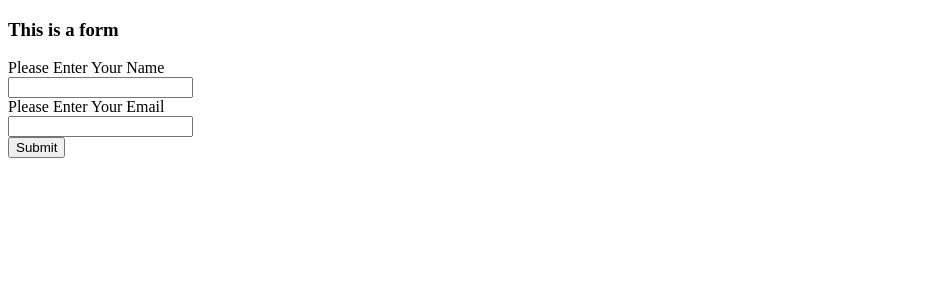
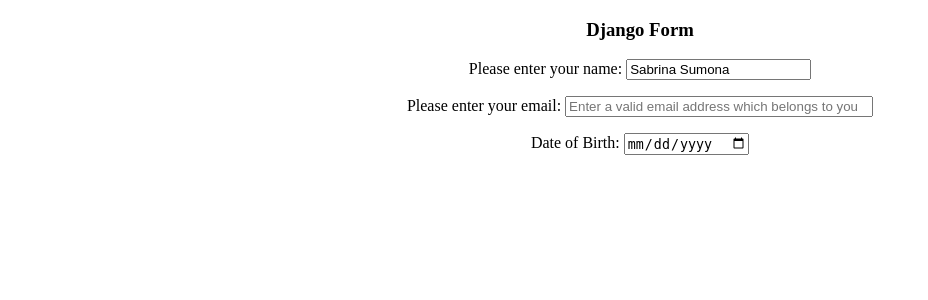
Before and after one commit to Sabrina-Sumona/Django-Musicians_App, a Django app: page /my_app/form/ in a window 1280 px wide. Shown: the top 300 px of the page, without its empty margins (0-928 px from the left). Run offline with Django 3.2, Linux system fonts and the light colour scheme.

Commit message:
Creating a Django Form

```diff
--- a/Static/my_app/CSS/style.css
+++ b/Static/my_app/CSS/style.css
@@ -2,3 +2,7 @@ img {
   width: 30%;
   height: 30%;
 }
+
+form{
+  text-align: center;
+}
--- /dev/null
+++ b/my_app/form.py
@@ -0,0 +1,15 @@
+from django import forms
+# here forms is bulit in library & CharField(), EmailField() etc are library FUNCTIONS
+class user_form(forms.Form):
+    # all fields are required by default
+    # but can make it false
+    # initial is similar as value of input field
+    please_enter_your_name = forms.CharField(required=False, initial="Sabrina Sumona")
+    # automatically creates label by removing _ and converting the 1st char into Uppercase
+    # but we can modify it
+    # django does not provide place holder as core argument
+    # but we can create it by using widget
+    # we can also add style using widget
+    user_email = forms.EmailField(label="Please enter your email", widget = forms.TextInput(attrs = {'placeholder':'Enter a valid email address which belongs to you', 'style':'width: 300px'}))
+    # we can also add date type using widget to show the calender
+    user_dob = forms.DateField(label="Date of Birth", widget = forms.TextInput( attrs={'type':'date'}))
--- a/my_app/views.py
+++ b/my_app/views.py
@@ -1,6 +1,8 @@
 from django.shortcuts import render
 from django.http import HttpResponse
 from my_app.models import Musician, Album
+# here all forms of my_app will be imported
+from my_app.form import user_form
 
 # Create your views here.
 
@@ -20,7 +22,9 @@ def about(request):
     return render(request, 'my_app/about.html', context=diction)
 
 def form(request):
-    diction = {}
+    new_form = user_form
+    # diction = {'test_form': new_form, 'heading_1': "This form is created using django forms library"}
+    diction = {'test_form': new_form, 'heading_2': "Django Form"}
     return render(request, 'my_app/form.html', context=diction)
 
 # def index(request):
--- a/templates/my_app/form.html
+++ b/templates/my_app/form.html
@@ -1,13 +1,15 @@
 <!DOCTYPE html>
+{% load static %}
 <html lang="en" dir="ltr">
   <head>
     <meta charset="utf-8">
     <title>Form</title>
+    <link rel="stylesheet" href={% static "my_app/css/style.css" %}>
   </head>
   <body>
-    <h3>This is a form</h3>
+    <!-- <h3>This form is created by HTML code</h3>
     <!-- if action="" the page loaded in the same page after submission of the form otherwise to the given file -->
-    <form action="" method="post">
+    <!-- <form action="" method="post">
       <label for="user_name">Please Enter Your Name</label>
       <br>
       <input type="text" name="user_name" value="" required>
@@ -18,5 +20,14 @@
       <br>
       <input type="submit" name="submit" value="Submit">
     </form>
+    <hr>
+    <h3>{{ heading_1 }}</h3> -->
+    <form action="" method="post">
+      <!-- {{ test_form }} -->
+      <h3>{{ heading_2 }}</h3>
+      <!-- here all input fields will be shown as paragraph -->
+      {{ test_form.as_p }}
+      <!-- as_ul shows as under ordered list & as_table shows as table -->
+    </form>
   </body>
 </html>
```
Also changed, not shown: 1 other file.
